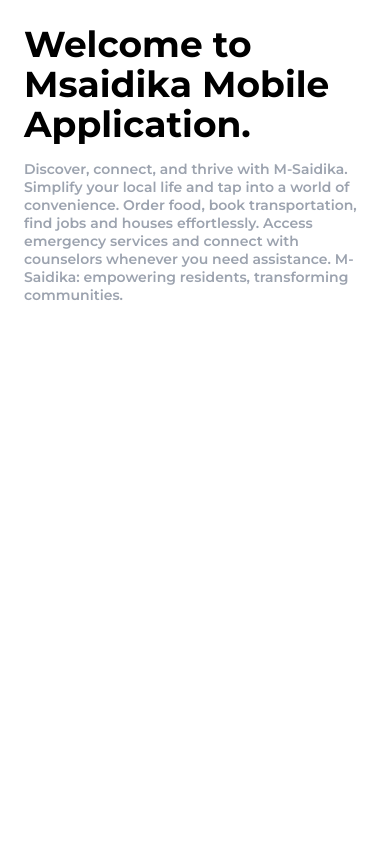
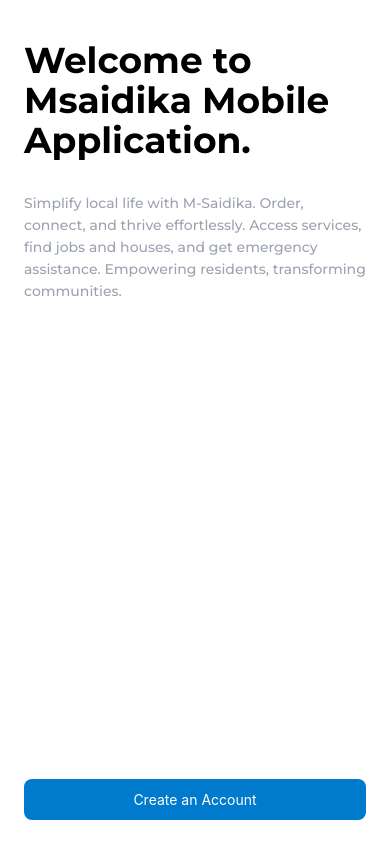
Before and after one commit to jonathan-baraza/Simple-app, a React Native app: screen / in a window 390 px wide. Built offline with nearby package versions, Linux system fonts and the light colour scheme.

Commit message:
welcome screen with message

```diff
--- a/screens/Welcome.tsx
+++ b/screens/Welcome.tsx
@@ -1,19 +1,39 @@
-import { View, Text, StyleSheet, StatusBar } from "react-native";
+import {
+  View,
+  Text,
+  StyleSheet,
+  StatusBar,
+  TouchableOpacity,
+} from "react-native";
 import React from "react";
 
 const Welcome = () => {
   return (
-    <View className="flex-1 p-6" style={styles.container}>
-      <Text className="font-mt_bold text-4xl">
-        Welcome to Msaidika Mobile Application.
-      </Text>
-      <Text className="font-mt_semi mt-4 text-gray-400">
-        Discover, connect, and thrive with M-Saidika. Simplify your local life
-        and tap into a world of convenience. Order food, book transportation,
-        find jobs and houses effortlessly. Access emergency services and connect
-        with counselors whenever you need assistance. M-Saidika: empowering
-        residents, transforming communities.
-      </Text>
+    <View
+      className="flex-1 p-6 flex-col justify-between"
+      style={styles.container}
+    >
+      <View>
+        <Text className="font-mt_bold text-4xl mt-4 leading-10">
+          Welcome to Msaidika Mobile Application.
+        </Text>
+        <Text
+          style={{ lineHeight: 22 }}
+          className="font-mt_mid mt-8 text-xm text-gray-400"
+        >
+          Simplify local life with M-Saidika. Order, connect, and thrive
+          effortlessly. Access services, find jobs and houses, and get emergency
+          assistance. Empowering residents, transforming communities.
+        </Text>
+      </View>
+      <View className="w-full">
+        <TouchableOpacity
+          activeOpacity={0.5}
+          className="w-full bg-[#007acc] p-3 rounded-lg flex items-center justify-center "
+        >
+          <Text className="text-white">Create an Account</Text>
+        </TouchableOpacity>
+      </View>
     </View>
   );
 };
```
